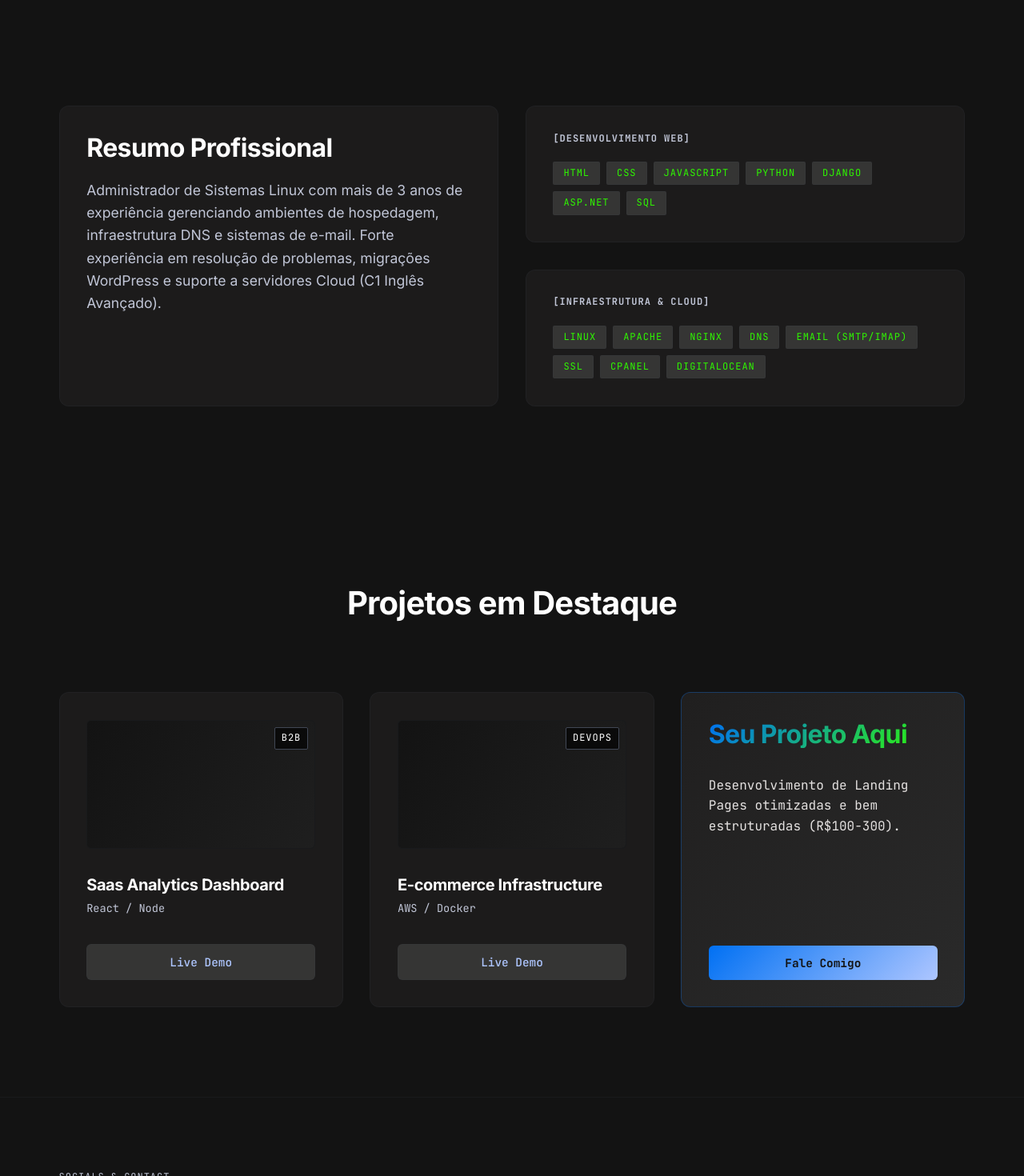
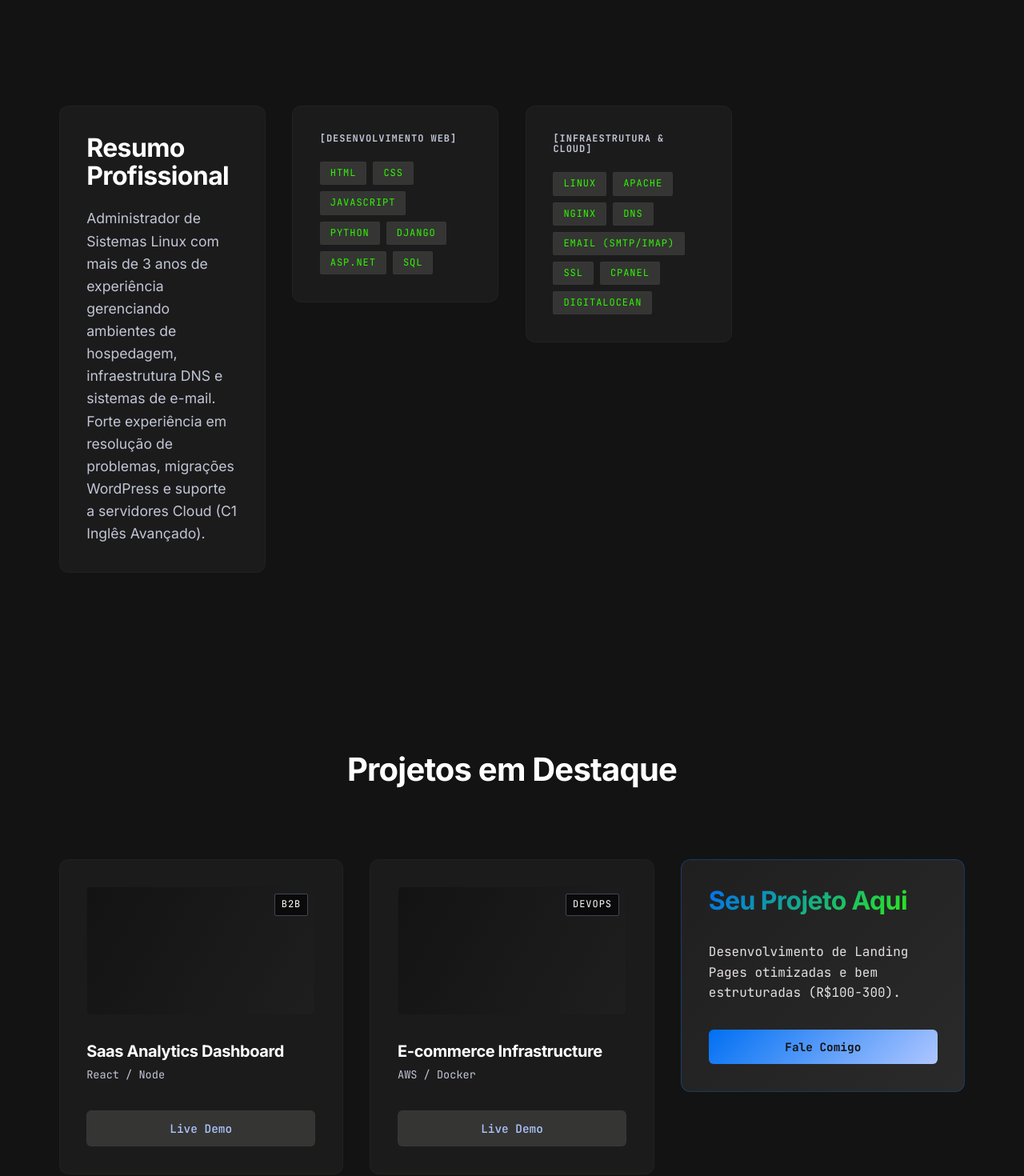
Before and after one commit to brnrhv/portfoliopessoal, a React (Vite) app: page / in a window 1280 px wide. Shown: the part 780-2250 px from the top of the page at 80% size. Built offline with nearby package versions, Linux system fonts and the light colour scheme.

Commit message:
Animacoes adicionais

```diff
--- a/package.json
+++ b/package.json
@@ -10,6 +10,7 @@
     "preview": "vite preview"
   },
   "dependencies": {
+    "framer-motion": "^12.38.0",
     "react": "^19.2.4",
     "react-dom": "^19.2.4"
   },
--- a/src/index.css
+++ b/src/index.css
@@ -46,6 +46,11 @@
   margin: 0;
   padding: 0;
   box-sizing: border-box;
+}
+
+html {
+  scroll-behavior: smooth;
+  scroll-padding-top: 80px;
 }
 
 body {
--- a/src/sections/About/About.tsx
+++ b/src/sections/About/About.tsx
@@ -1,8 +1,24 @@
 import React from 'react';
+import { motion } from 'framer-motion';
 import { useLanguage } from '../../i18n/LanguageContext';
 import { BentoCard } from '../../components/BentoCard/BentoCard';
 import { TechChip } from '../../components/TechChip/TechChip';
 import './About.css';
+
+const containerVariants = {
+  hidden: { opacity: 0 },
+  visible: {
+    opacity: 1,
+    transition: {
+      staggerChildren: 0.15
+    }
+  }
+};
+
+const itemVariants = {
+  hidden: { opacity: 0, y: 30 },
+  visible: { opacity: 1, y: 0, transition: { duration: 0.6 } }
+};
 
 export const About: React.FC = () => {
   const { t } = useLanguage();
@@ -13,13 +29,22 @@ export const About: React.FC = () => {
   return (
     <section className="about-section" id="about">
       <div className="section-container">
-        <div className="bento-grid">
+        <motion.div
+          className="bento-grid"
+          variants={containerVariants}
+          initial="hidden"
+          whileInView="visible"
+          viewport={{ once: true, margin: "-100px" }}
+        >
 
+          <motion.div variants={itemVariants} className="bento-wrapper">
             <BentoCard className="bento-bio" glowOnHover>
               <h2 className="display-sm mb-4">{t('about.title')}</h2>
               <p className="bio-text">{t('about.bio')}</p>
             </BentoCard>
+          </motion.div>
 
+          <motion.div variants={itemVariants} className="bento-wrapper">
             <BentoCard className="bento-tech-dev">
               <h3 className="mono-text label-sm mb-4">[{t('about.tech.dev')}]</h3>
               <div className="tech-chip-container">
@@ -28,7 +53,9 @@ export const About: React.FC = () => {
                 ))}
               </div>
             </BentoCard>
+          </motion.div>
 
+          <motion.div variants={itemVariants} className="bento-wrapper bento-wrapper-infra">
             <BentoCard className="bento-tech-infra">
               <h3 className="mono-text label-sm mb-4">[{t('about.tech.infra')}]</h3>
               <div className="tech-chip-container">
@@ -37,8 +64,9 @@ export const About: React.FC = () => {
                 ))}
               </div>
             </BentoCard>
+          </motion.div>
 
-        </div>
+        </motion.div>
       </div>
     </section>
   );
--- a/src/sections/Hero/Hero.tsx
+++ b/src/sections/Hero/Hero.tsx
@@ -1,4 +1,5 @@
 import React from 'react';
+import { motion } from 'framer-motion';
 import { useLanguage } from '../../i18n/LanguageContext';
 import { Button } from '../../components/Button/Button';
 import './Hero.css';
@@ -10,7 +11,12 @@ export const Hero: React.FC = () => {
     <section className="hero" id="hero">
       <div className="hero-container">
 
-        <div className="hero-content">
+        <motion.div
+          className="hero-content"
+          initial={{ opacity: 0, y: 30 }}
+          animate={{ opacity: 1, y: 0 }}
+          transition={{ duration: 0.8 }}
+        >
           <div className="hero-status mono-text label-sm">
             <span className="status-dot"></span>
             System Online
@@ -34,15 +40,20 @@ export const Hero: React.FC = () => {
               {t('hero.cta.whatsapp')}
             </Button>
           </div>
-        </div>
+        </motion.div>
 
-        <div className="hero-visual">
+        <motion.div
+          className="hero-visual"
+          initial={{ opacity: 0, scale: 0.9 }}
+          animate={{ opacity: 1, scale: 1 }}
+          transition={{ duration: 0.8, delay: 0.2 }}
+        >
           <div className="profile-container">
             <div className="glow-orb"></div>
             <img src="/profile.jpeg" alt="Henrique Vargas Brenner" className="profile-pic" />
             <div className="glass-panel"></div>
           </div>
-        </div>
+        </motion.div>
 
       </div>
     </section>
--- a/src/sections/Projects/Projects.tsx
+++ b/src/sections/Projects/Projects.tsx
@@ -1,8 +1,24 @@
 import React from 'react';
+import { motion } from 'framer-motion';
 import { useLanguage } from '../../i18n/LanguageContext';
 import { BentoCard } from '../../components/BentoCard/BentoCard';
 import { Button } from '../../components/Button/Button';
 import './Projects.css';
+
+const containerVariants = {
+  hidden: { opacity: 0 },
+  visible: {
+    opacity: 1,
+    transition: {
+      staggerChildren: 0.2
+    }
+  }
+};
+
+const itemVariants = {
+  hidden: { opacity: 0, y: 30 },
+  visible: { opacity: 1, y: 0, transition: { duration: 0.6 } }
+};
 
 export const Projects: React.FC = () => {
   const { t } = useLanguage();
@@ -15,12 +31,27 @@ export const Projects: React.FC = () => {
   return (
     <section className="projects-section" id="projects">
       <div className="section-container">
-        <h2 className="display-sm mb-6 section-title align-center">{t('projects.title')}</h2>
+        <motion.h2
+          className="display-sm mb-6 section-title align-center"
+          initial={{ opacity: 0, y: -20 }}
+          whileInView={{ opacity: 1, y: 0 }}
+          viewport={{ once: true }}
+          transition={{ duration: 0.5 }}
+        >
+          {t('projects.title')}
+        </motion.h2>
 
-        <div className="projects-grid">
+        <motion.div
+          className="projects-grid"
+          variants={containerVariants}
+          initial="hidden"
+          whileInView="visible"
+          viewport={{ once: true, margin: "-50px" }}
+        >
 
           {mockProjects.map((proj) => (
-            <BentoCard key={proj.id} className="project-card" glowOnHover>
+            <motion.div variants={itemVariants} key={proj.id} className="project-wrapper">
+              <BentoCard className="project-card" glowOnHover>
                 <div className="project-thumbnail">
                   <div className="img-placeholder" />
                   <span className="project-badge mono-text label-sm">{proj.label}</span>
@@ -32,9 +63,11 @@ export const Projects: React.FC = () => {
                   <Button variant="secondary" className="full-width">{t('projects.cta.live')}</Button>
                 </div>
               </BentoCard>
+            </motion.div>
           ))}
 
           {/* Special Marketing Card */}
+          <motion.div variants={itemVariants} className="project-wrapper special-wrapper">
             <BentoCard className="project-card special-card" glowOnHover>
                <div className="special-content">
                   <h3 className="display-sm highlight-text">{t('projects.card.custom')}</h3>
@@ -44,8 +77,9 @@ export const Projects: React.FC = () => {
                   </Button>
                </div>
             </BentoCard>
+          </motion.div>
 
-        </div>
+        </motion.div>
       </div>
     </section>
   );
```
Also changed, not shown: 1 other file (tests, documents, lock files or other folders). Lines whose indentation alone changed are shown as unchanged.
